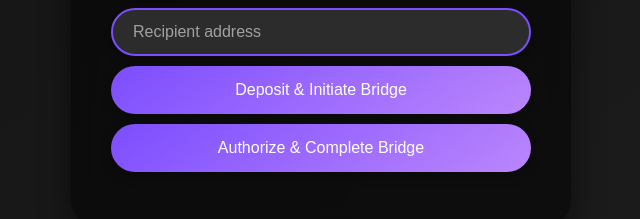
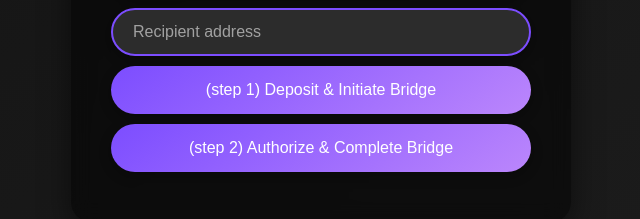
Before and after one commit to mrfixit-stickyhash/hypra-bridge, a React (Create React App) app: page / in a window 1280 px wide. Shown: the part 481-700 px from the top of the page, without its empty margins (319-959 px from the left). Built offline with nearby package versions, Linux system fonts and the light colour scheme.

Commit message:
added progress bars

```diff
--- a/src/App.js
+++ b/src/App.js
@@ -28,6 +28,10 @@ function App() {
   const [bridgeNonce, setBridgeNonce] = useState('');
   const [actionId, setActionId] = useState('');
   const [frontendMessage, setFrontendMessage] = useState(''); // State to hold frontend messages
+  const [depositProgress, setDepositProgress] = useState(0); // Progress for deposit and initiate bridge
+  const [authorizeProgress, setAuthorizeProgress] = useState(0); // Progress for authorize and complete bridge
+
+
 
 
   useEffect(() => {
@@ -378,6 +382,9 @@ async function mintTokens() {
 }
 
 async function depositAndInitiateBridge() {
+  setDepositProgress(0); // Reset deposit progress
+  setErrorMessage('');
+
   if (!web3 || !isValidAddress(recipient) || !isValidAmount(amount)) {
     setErrorMessage("Validation failed");
     return;
@@ -385,16 +392,23 @@ async function depositAndInitiateBridge() {
 
   try {
     await ensureCorrectNetwork();
-    await depositTokens(); // Assuming this will throw an error if the deposit fails
-    await burnTokens(); // Proceed to burn tokens if depositTokens does not throw
+    setDepositProgress(25); // Example progress update after ensuring network
+
+    await depositTokens();
+    setDepositProgress(50); // Update progress after deposit
+
+    await burnTokens();
+    setDepositProgress(100); // Complete the deposit progress
   } catch (error) {
     console.error("Error in deposit and initiate bridge:", error);
     setErrorMessage(error.message || "An error occurred during the deposit and initiate bridge process.");
   }
 }
 
+async function authorizeAndCompleteBridge() {
+  setAuthorizeProgress(0); // Reset authorize progress
+  setErrorMessage('');
 
-async function authorizeAndCompleteBridge() {
   if (!web3 || !actionId) {
     console.error("Web3 not initialized or action ID missing");
     setErrorMessage("Web3 not initialized or action ID missing");
@@ -403,13 +417,20 @@ async function authorizeAndCompleteBridge() {
 
   try {
     await requestAuthorization();
+    setAuthorizeProgress(25); // Update progress after request authorization
+
+    // Assuming requestAuthorization is asynchronous and takes some time
     await waitForAuthorization(actionId); // Wait for authorization to be confirmed
+    setAuthorizeProgress(75); // Update progress after authorization confirmed
+
     await mintTokens(); // Proceed to mint tokens once authorization is confirmed
+    setAuthorizeProgress(100); // Complete the authorize progress
   } catch (error) {
     console.error("Error in authorization and complete bridge:", error);
     setErrorMessage(error.message);
   }
 }
+
 
 
 
@@ -433,14 +454,28 @@ return (
       <input type="text" value={amount} onChange={(e) => setAmount(e.target.value)} placeholder="Amount to transfer" />
       <input type="text" value={recipient} onChange={(e) => setRecipient(e.target.value)} placeholder="Recipient address" />
     </div>
+    {/* Deposit & Initiate Bridge Button and Progress Bar */}
+    <button onClick={depositAndInitiateBridge} className="action-btn">(step 1) Deposit & Initiate Bridge</button>
+    {depositProgress > 0 && (
+      <div className="progress-container progress-deposit">
+        <progress value={depositProgress} max="100" className="progress-bar"></progress>
+        <p className="progress-text">Step 1: {depositProgress}%</p>
+      </div>
+    )}
+    {/* Authorize & Complete Bridge Button and Progress Bar */}
+    <button onClick={authorizeAndCompleteBridge} className="action-btn">(step 2) Authorize & Complete Bridge</button>
+    {authorizeProgress > 0 && (
+      <div className="progress-container progress-authorize">
+        <progress value={authorizeProgress} max="100" className="progress-bar"></progress>
+        <p className="progress-text">Step 2: {authorizeProgress}%</p>
+      </div>
+    )}
     {errorMessage && <div className="error-message">{errorMessage}</div>}
-    {/* Updated Buttons for Combined Steps */}
-    <button onClick={depositAndInitiateBridge} className="action-btn">Deposit & Initiate Bridge</button>
-    <button onClick={authorizeAndCompleteBridge} className="action-btn">Authorize & Complete Bridge</button>
     {frontendMessage && <div className="frontend-message">{frontendMessage}</div>}
   </div>
 );
 
+
 }
 
 export default App;
```
